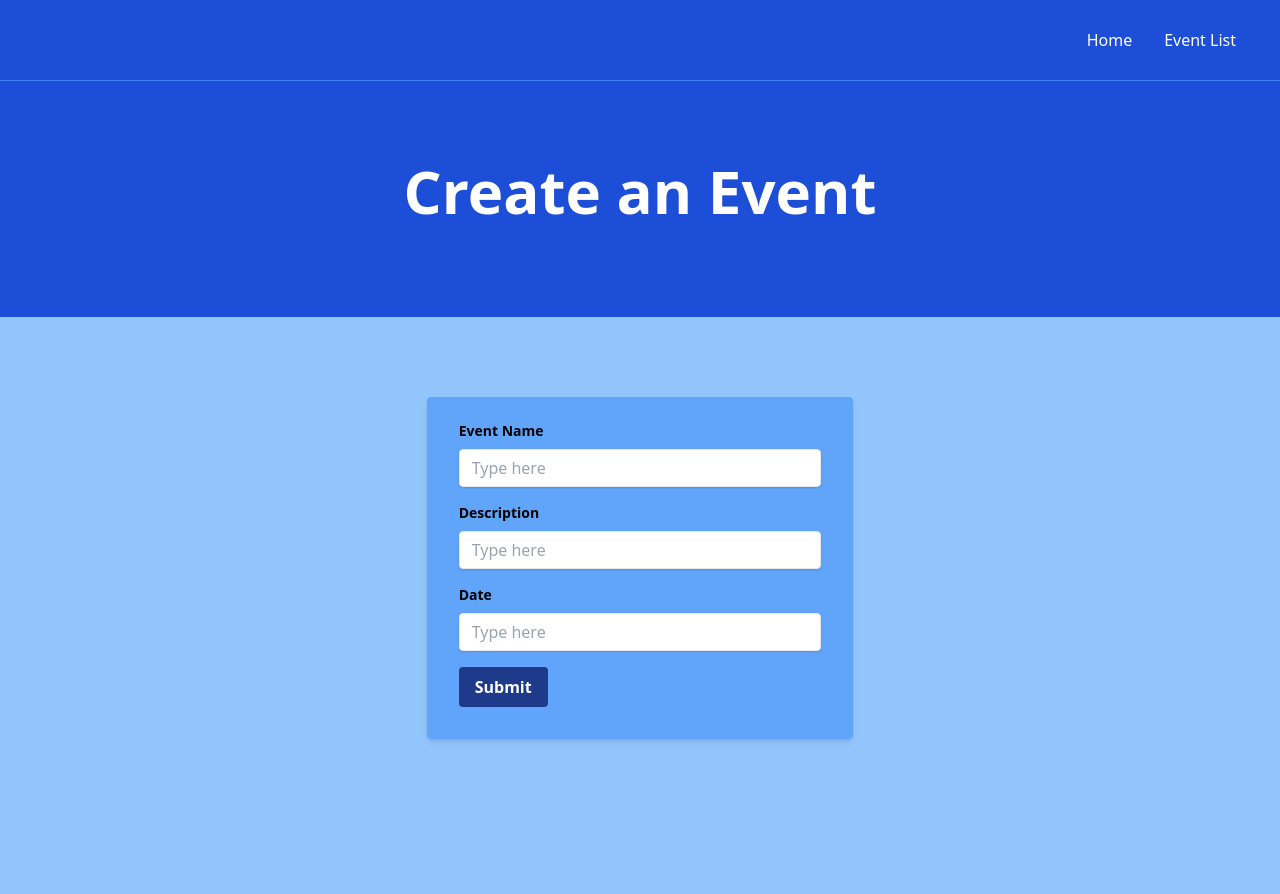
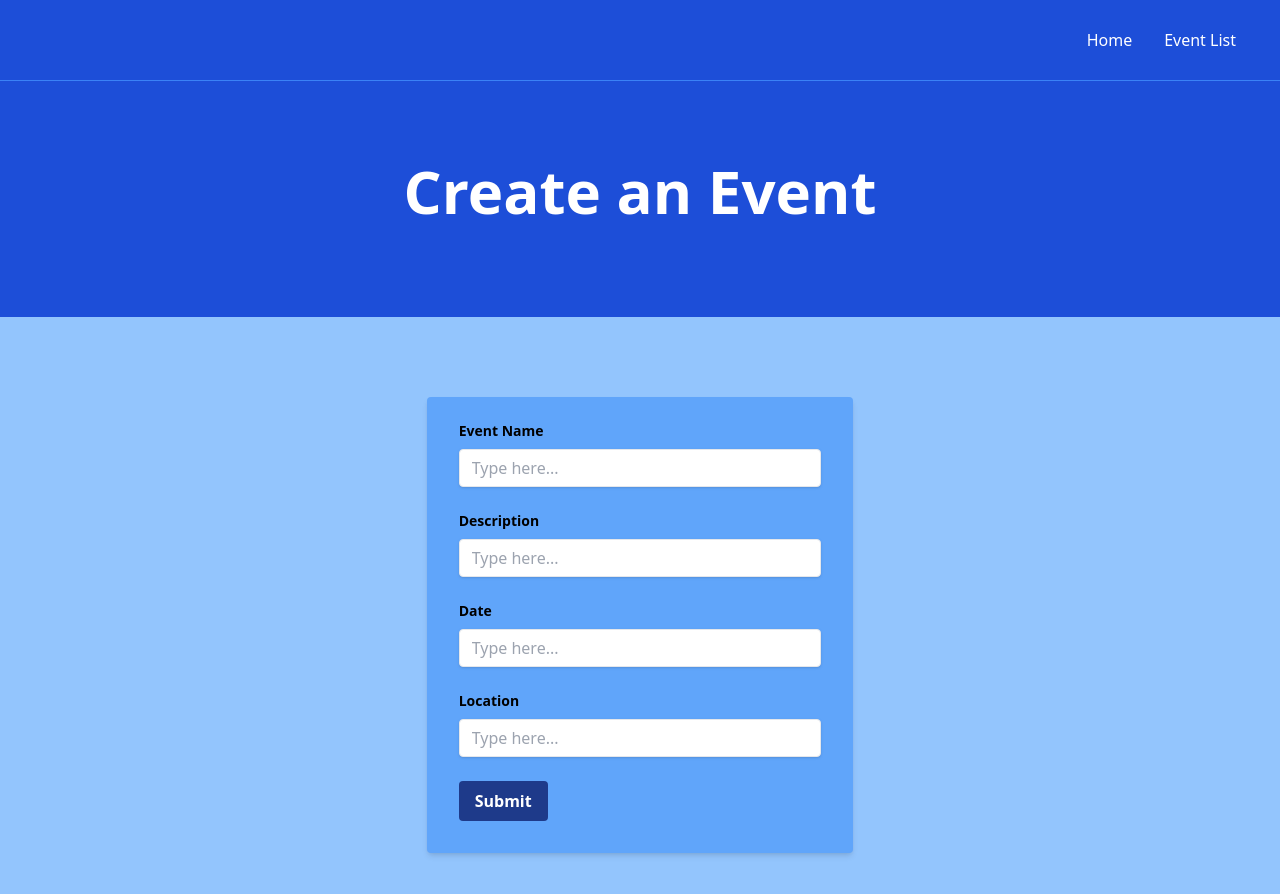
Before and after one commit to emilebilodeau/event-manager, a Vue app in the folder frontend/: page /create in a window 1280 px wide. Shown: the top 894 px of the page. Built offline with nearby package versions, Linux system fonts and the light colour scheme.

Commit message:
small changes before working on actually sending data

```diff
--- a/frontend/src/components/CreateMain.vue
+++ b/frontend/src/components/CreateMain.vue
@@ -1,18 +1,19 @@
 <script setup lang="ts">
-import { ref } from "vue";
-import type { Ref } from "vue";
+import { reactive } from "vue";
 
 interface InputData {
   [key: string]: string | number;
 }
 
-const eventQuestions: Ref<string[]> = ref([
+const eventQuestions: string[] = [
   "Event Name",
   "Description",
   "Date",
-]);
+  "Location",
+];
 
-const data: Ref<InputData> = ref({});
+// NOTE: put input data in here once figured out how
+const data: InputData = reactive({});
 
 const submitData = () => {
   alert("Event Created!");
@@ -26,7 +27,7 @@ const submitData = () => {
         @submit.prevent="submitData"
         class="bg-blue-400 shadow-md rounded px-8 pt-6 pb-8 mb-4"
       >
-        <div v-for="question in eventQuestions" :key="question" class="mb-4">
+        <div v-for="question in eventQuestions" :key="question" class="mb-6">
           <label
             class="block text-black text-sm font-bold mb-2"
             :for="question"
@@ -37,13 +38,13 @@ const submitData = () => {
             class="shadow appearance-none border rounded w-full py-2 px-3 text-gray-700 leading-tight focus:outline-none focus:shadow-outline"
             :id="question"
             type="text"
-            placeholder="Type here"
+            placeholder="Type here..."
           />
         </div>
         <div class="flex items-center justify-between">
           <button
             class="bg-blue-900 hover:bg-blue-950 text-white font-bold py-2 px-4 rounded focus:outline-none focus:shadow-outline"
-            type="button"
+            type="submit"
           >
             Submit
           </button>
```
